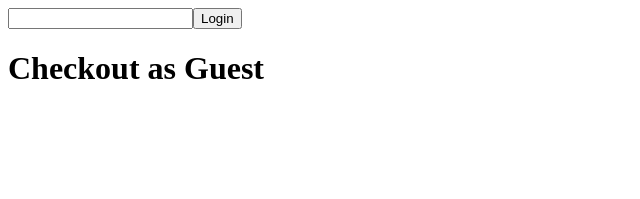
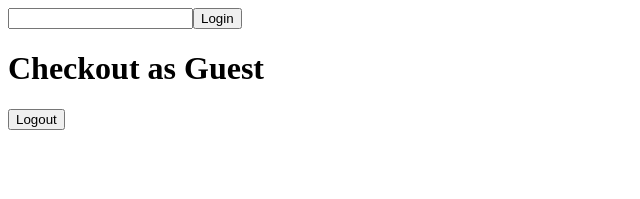
Before and after one commit to sah-wtag/react-learning-1, a React app in the folder myapp/: page / in a window 1280 px wide. Shown: the top 199 px of the page, without its empty margins (0-640 px from the left). Built offline with nearby package versions, Linux system fonts and the light colour scheme; the HTML template or start-up script is replaced by a standard one.

Commit message:
Sharing Context With Other Components In React

```diff
--- a/myapp/src/App.jsx
+++ b/myapp/src/App.jsx
@@ -2,6 +2,7 @@ import Browser from "./Browser";
 import Checkout from "./Checkout";
 import { UserProvider } from "./context/UserContext";
 import Login from "./Login";
+import Logout from "./logout";
 
 function App() {
   return (
@@ -10,6 +11,7 @@ function App() {
       <UserProvider>
         <Login />
         <Checkout />
+        <Logout />
       </UserProvider>
     </div>
   );
--- /dev/null
+++ b/myapp/src/logout.jsx
@@ -0,0 +1,11 @@
+import { useContext } from "react";
+import { userContext } from "./context/UserContext";
+
+export default function Logout() {
+  const { setUser } = useContext(userContext);
+  return (
+    <div>
+      <button onClick={() => setUser("Guest")}>Logout</button>
+    </div>
+  );
+}
```
